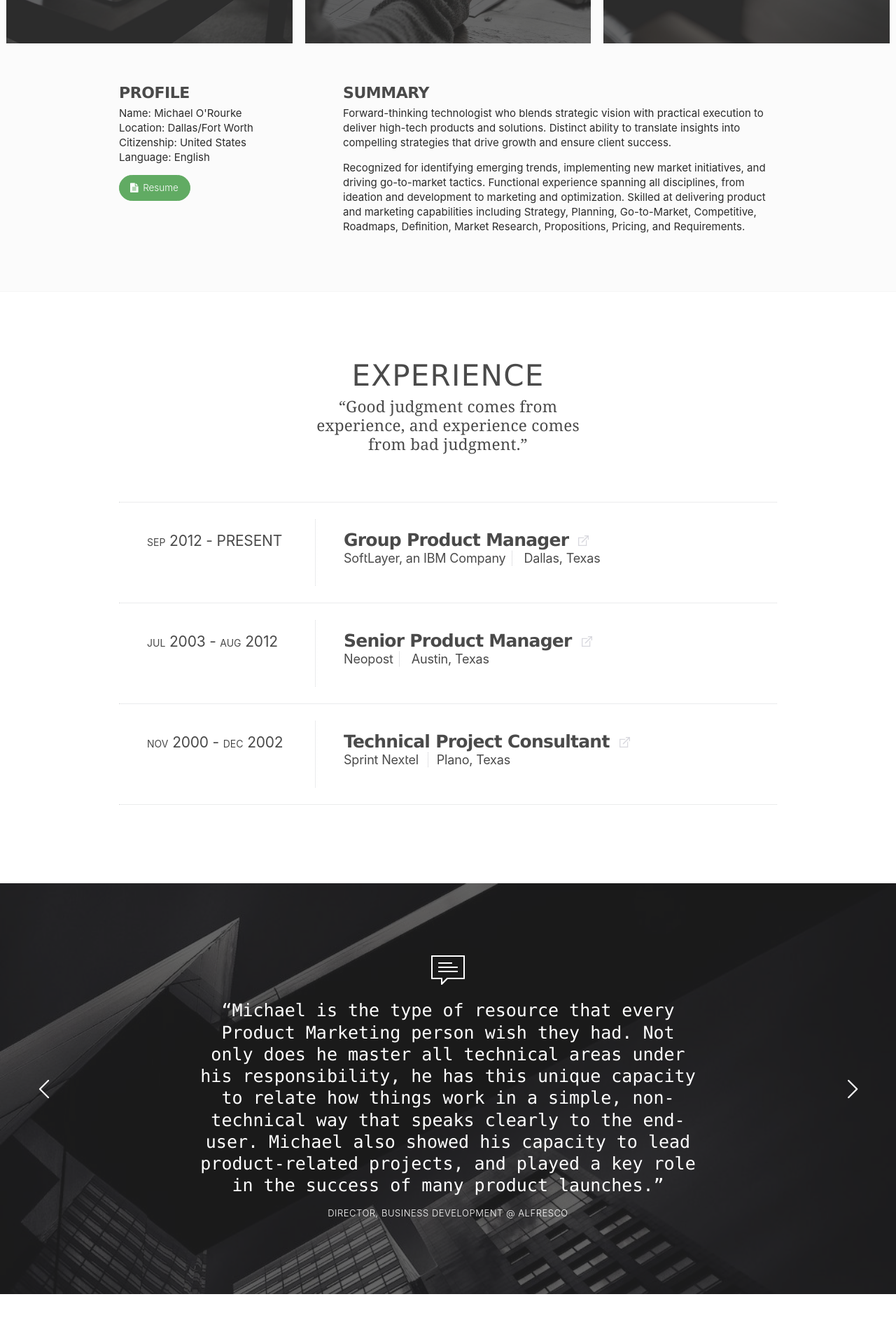
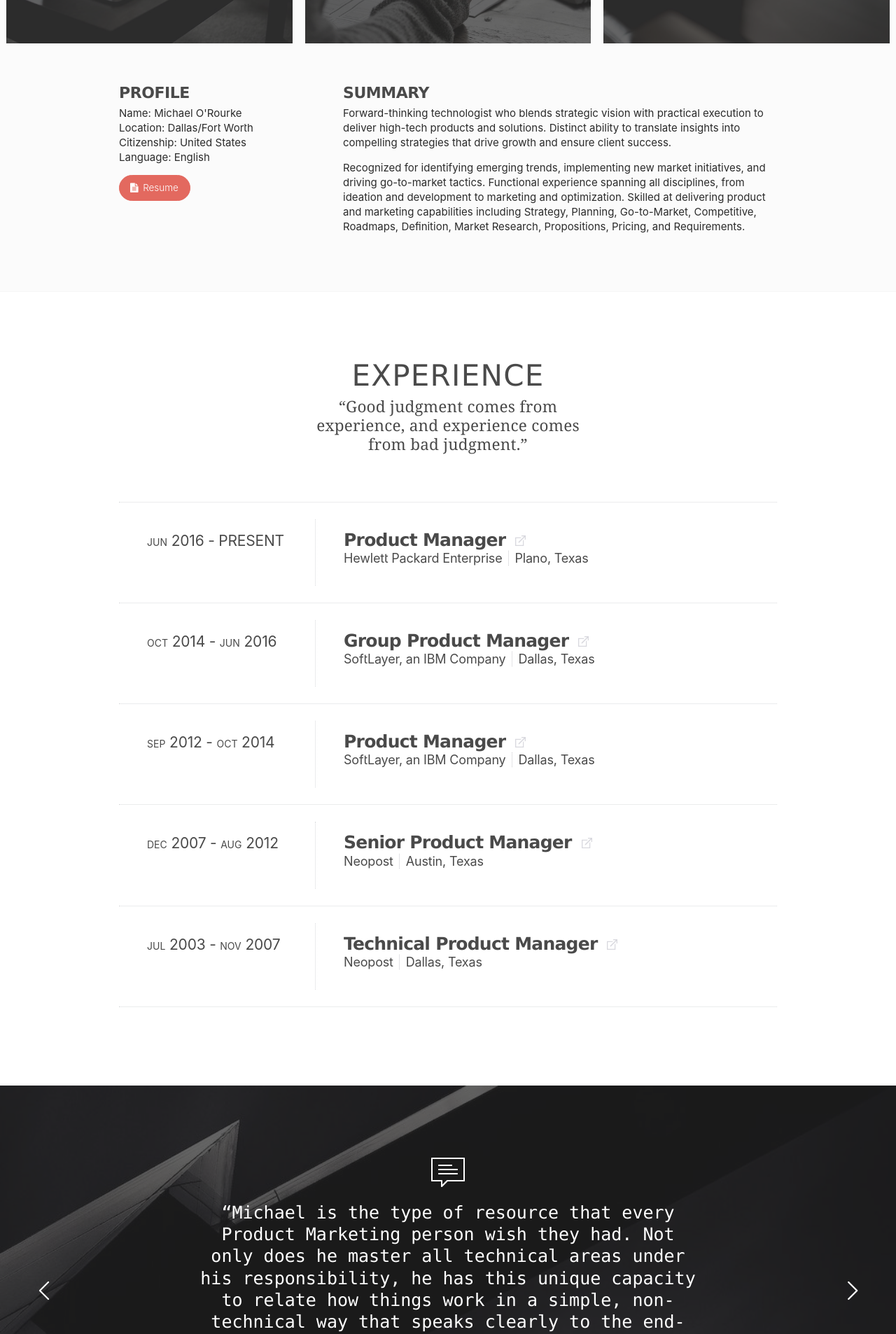
Before and after one commit to caleorourke/unveil, a Jekyll site: the page built from index.html, in a window 1280 px wide. Shown: the part 1439-3345 px from the top of the page at 70% size. Built offline with Jekyll 4.4.1, drawn with Linux system fonts in a browser that asks for light colours.

Commit message:
design and content updates

```diff
--- a/_includes/sections/experience.html
+++ b/_includes/sections/experience.html
@@ -11,7 +11,18 @@
       <div class="tab-accordion">
         <div class="tab is-closed">
           <div class="tab-arrow-down"></div>
-          <div class="tab-date"><span>Sep</span> 2012 - Present</div>
+          <div class="tab-date"><span>Jun</span> 2016 - PRESENT</div>
+          <div class="tab-content">
+            <h4>Product Manager <a href="//www8.hp.com/us/en/software-solutions/application-delivery-management.html" target="_blank"><img class="img-arrow" src="{{page.baseurl}}public/img/arrow-right-grey.png"></a></h4>
+            <h5>Hewlett Packard Enterprise<span class="tab-content-location"> {{site.data.location.plano}}</span></h5>
+            <div class="tab-collapsed">
+              <p>No content yet.</p>
+            </div>
+          </div>
+        </div>
+        <div class="tab is-closed">
+          <div class="tab-arrow-down"></div>
+          <div class="tab-date"><span>Oct</span> 2014 - <span>Jun</span> 2016</div>
           <div class="tab-content">
             <h4>Group Product Manager <a href="//www.ibm.com/cloud-computing/solutions" target="_blank"><img class="img-arrow" src="{{page.baseurl}}public/img/arrow-right-grey.png"></a></h4>
             <h5>SoftLayer, an IBM Company<span class="tab-content-location"> {{site.data.location.dallas}}</span></h5>
@@ -29,7 +40,25 @@
         </div>
         <div class="tab is-closed">
           <div class="tab-arrow-down"></div>
-          <div class="tab-date"><span>Jul</span> 2003 - <span>Aug</span> 2012</div>
+          <div class="tab-date"><span>Sep</span> 2012 - <span>Oct</span> 2014</div>
+          <div class="tab-content">
+            <h4>Product Manager <a href="//www.ibm.com/cloud-computing/solutions" target="_blank"><img class="img-arrow" src="{{page.baseurl}}public/img/arrow-right-grey.png"></a></h4>
+            <h5>SoftLayer, an IBM Company<span class="tab-content-location"> {{site.data.location.dallas}}</span></h5>
+            <div class="tab-collapsed">
+              <p>Pivot product initiatives and market strategies toward developing a growing cloud computing platform. Responsible for building and launching new cloud PaaS and IaaS products in global marketplaces.</p>
+              <ul class="list-style-disc">
+                <li>Establish new vertical products in Bluemix, SoftLayer, and IBM Marketplace catalogs</li>
+                <li>Enact strategies to reach untapped markets and new growth opportunities</li>
+                <li>Craft business cases, proofs-of-concept, and requirements for dev consumption</li>
+                <li>Align technology roadmaps and P&amp;L to drive organic growth and achieve business objectives</li>
+                <li>Work directly with developers, designers, and customers to refine product concepts and ensure customer success and adoption</li>
+              </ul>
+            </div>
+          </div>
+        </div>
+        <div class="tab is-closed">
+          <div class="tab-arrow-down"></div>
+          <div class="tab-date"><span>Dec</span> 2007 - <span>Aug</span> 2012</div>
           <div class="tab-content">
             <h4>Senior Product Manager <a href="//www.neopost.com/en/digital-solutions" target="_blank"><img class="img-arrow" src="{{page.baseurl}}public/img/arrow-right-grey.png"></a></h4>
             <h5>Neopost<span class="tab-content-location"> {{site.data.location.austin}}</span></h5>
@@ -47,6 +76,24 @@
         </div>
         <div class="tab is-closed">
           <div class="tab-arrow-down"></div>
+          <div class="tab-date"><span>Jul</span> 2003 - <span>Nov</span> 2007</div>
+          <div class="tab-content">
+            <h4>Technical Product Manager <a href="//www.neopost.com/en/digital-solutions" target="_blank"><img class="img-arrow" src="{{page.baseurl}}public/img/arrow-right-grey.png"></a></h4>
+            <h5>Neopost<span class="tab-content-location"> {{site.data.location.dallas}}</span></h5>
+            <div class="tab-collapsed">
+              <p>Cultivated pipelines to new markets and designed offerings for new online solutions and native apps. Responsible for customer-facing SaaS, on-premise, and digital products.</p>
+              <ul class="list-style-disc">
+                <li>Reached new markets by transitioning native products to hosted ecosystems</li>
+                <li>Facilitated technology refresh programs to eliminate churn and increase revenue flow</li>
+                <li>Adopted new Agile and Product Portfolio practices, reducing time-to-market by 40%</li>
+                <li>Managed $25M project to transform line-of-business apps into a hosted CRM environment</li>
+                <li>Launched storefront for purchasing Internet-enabled apps on smart devices, increasing attachment rates 30-32% each quarter</li>
+              </ul>
+            </div>
+          </div>
+        </div>
+        <!--<div class="tab is-closed">
+          <div class="tab-arrow-down"></div>
           <div class="tab-date"><span>Nov</span> 2000 - <span>Dec</span> 2002</div>
           <div class="tab-content">
             <h4>Technical Project Consultant <a href="//sprint.com" target="_blank"><img class="img-arrow" src="{{page.baseurl}}public/img/arrow-right-grey.png"></a></h4>
@@ -59,7 +106,7 @@
                 <li>Gathered quantitative data to report failures and serviceability issues</li>
               </ul>
             </div>
-          </div>
+          </div>-->
         </div>
       </div>
     </div>
--- a/js/options.js
+++ b/js/options.js
@@ -36,7 +36,7 @@
     goal:       100, // 100%
     size:       80,  // in px
     speed:      40,  // speed of 1/100
-    barcolor:   '#61ab63',
+    barcolor:   '#e3695f',
     barsize:    '2',
     trackcolor: '#f6f6f6',
     fillcolor:  'none',
--- a/less/tab.less
+++ b/less/tab.less
@@ -50,6 +50,9 @@
       margin-left: 8px;
       color: @gray20;
       border-left: 1px dotted @gray60;
+    }
+    &.tab-content-location {
+      padding-left: 4px;
     }
   }
 
```
Also changed, not shown: less/variables.less (+6 -3 lines), public/css/main.min.css, public/img/puzzlepiece.jpg (added), public/js/main.min.js.
